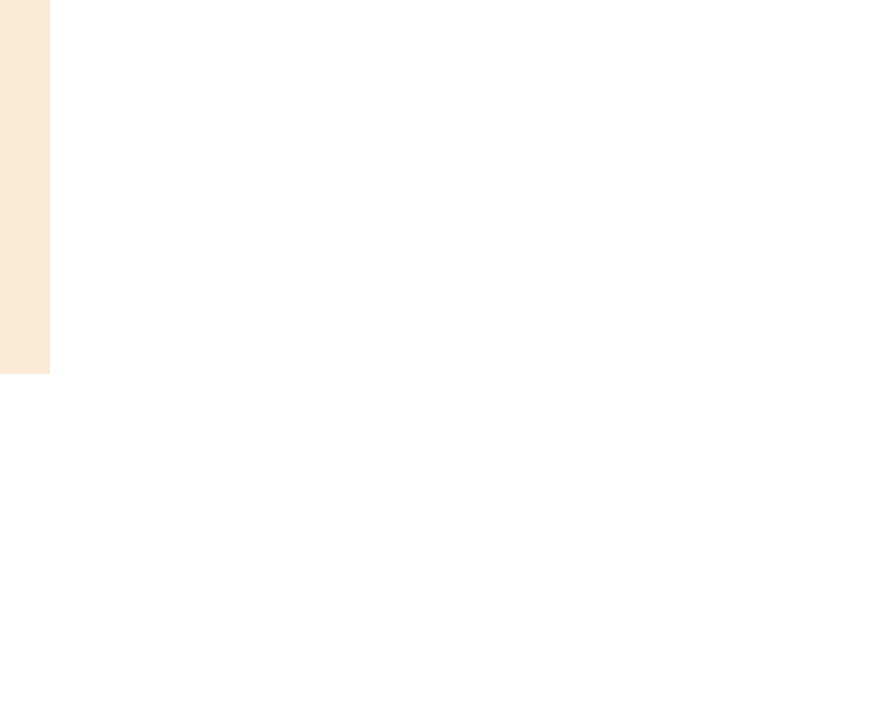
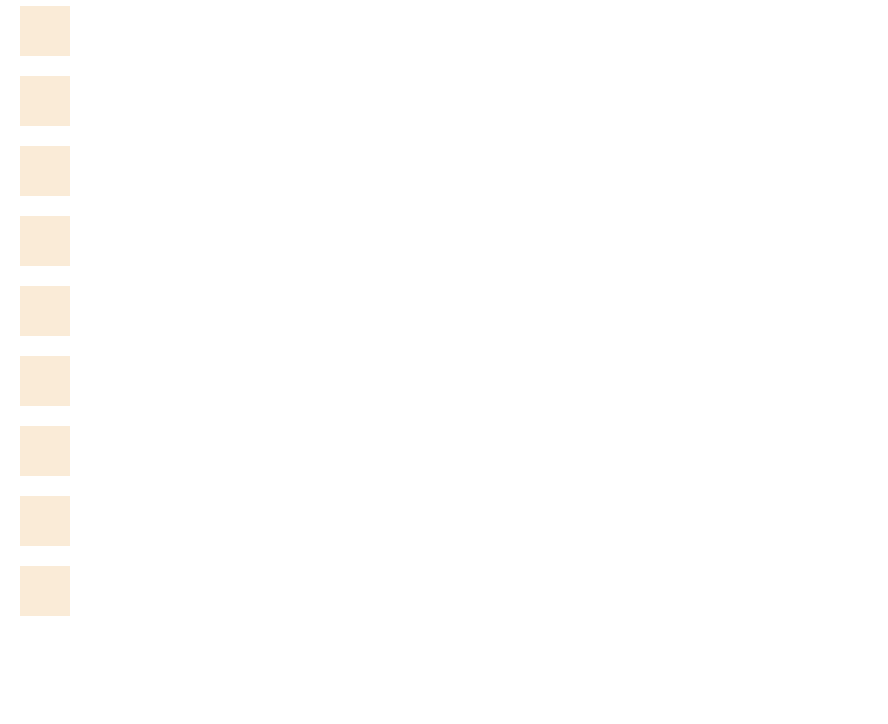
Before and after one commit to SchoolOfCode/noughts-and-crosses-plan-reece-priya-lilly, a React app: page / in a window 1280 px wide. Shown: the part 76-800 px from the top of the page, without its empty margins (0-888 px from the left). Built offline with nearby package versions, Linux system fonts and the light colour scheme.

Commit message:
Sort of works

```diff
--- a/src/components/App/App.js
+++ b/src/components/App/App.js
@@ -1,9 +1,11 @@
 import Game from "../Game";
+import Header from "../Header";
 import "./App.css";
 
 function App() {
   return (
     <div className="App">
+      <Header />
       <Game />
     </div>
   );
--- a/src/components/Board/index.js
+++ b/src/components/Board/index.js
@@ -6,7 +6,12 @@ function Board(props) {
   return (
     <div>
       {board.map((square, index) => (
-        <Square square={square} key={index} makeAMove={makeAMove} />
+        <Square
+          square={square}
+          index={index}
+          makeAMove={makeAMove}
+          key={index}
+        />
       ))}
     </div>
   );
--- a/src/components/Game/index.js
+++ b/src/components/Game/index.js
@@ -1,3 +1,4 @@
+import { replace } from "lodash";
 import { useState } from "react";
 import Board from "../Board";
 
@@ -12,8 +13,26 @@ function Game() {
   //Take in a ID, update the board respective of the ID, with
   //the symbol.
 
-  function makeAMove() {
-    console.log("I HAVE BEEN CLICKED! :)");
+  function makeAMove(id) {
+    if (isTaken(id, board) === false) {
+      if (isPlayerOneTurn) {
+        setPlayerOneTurn(!isPlayerOneTurn);
+        return setBoard(replaceItem(board, "X", id));
+      }
+      setPlayerOneTurn(!isPlayerOneTurn);
+      return setBoard(replaceItem(board, "O", id));
+    }
+  }
+
+  function replaceItem(array, item, index) {
+    return [...array.slice(0, index - 1), item, ...array.slice(index)];
+  }
+
+  function isTaken(id, board) {
+    if (board[id] === null) {
+      return false;
+    }
+    return true;
   }
 
   return (
--- /dev/null
+++ b/src/components/Header/index.js
@@ -0,0 +1,5 @@
+function Header() {
+  return <h1>Welcome to O's and X's</h1>;
+}
+
+export default Header;
--- a/src/components/Square/Square.module.css
+++ b/src/components/Square/Square.module.css
@@ -2,4 +2,10 @@
     width: 50px;
     height:  50px;
     background-color: antiquewhite;
+    display: flex;
+    margin: 20px;
 }
+
+.square:hover {
+    background-color: rgb(255, 199, 125);
+}
--- a/src/components/Square/index.js
+++ b/src/components/Square/index.js
@@ -1,9 +1,14 @@
 import styles from "./Square.module.css";
 
 function Square(props) {
-  const { square, makeAMove } = props;
+  const { square, makeAMove, index } = props;
   return (
-    <div className={styles.square} onClick={makeAMove}>
+    <div
+      className={styles.square}
+      onClick={() => {
+        makeAMove(index);
+      }}
+    >
       {square}
     </div>
   );
```
